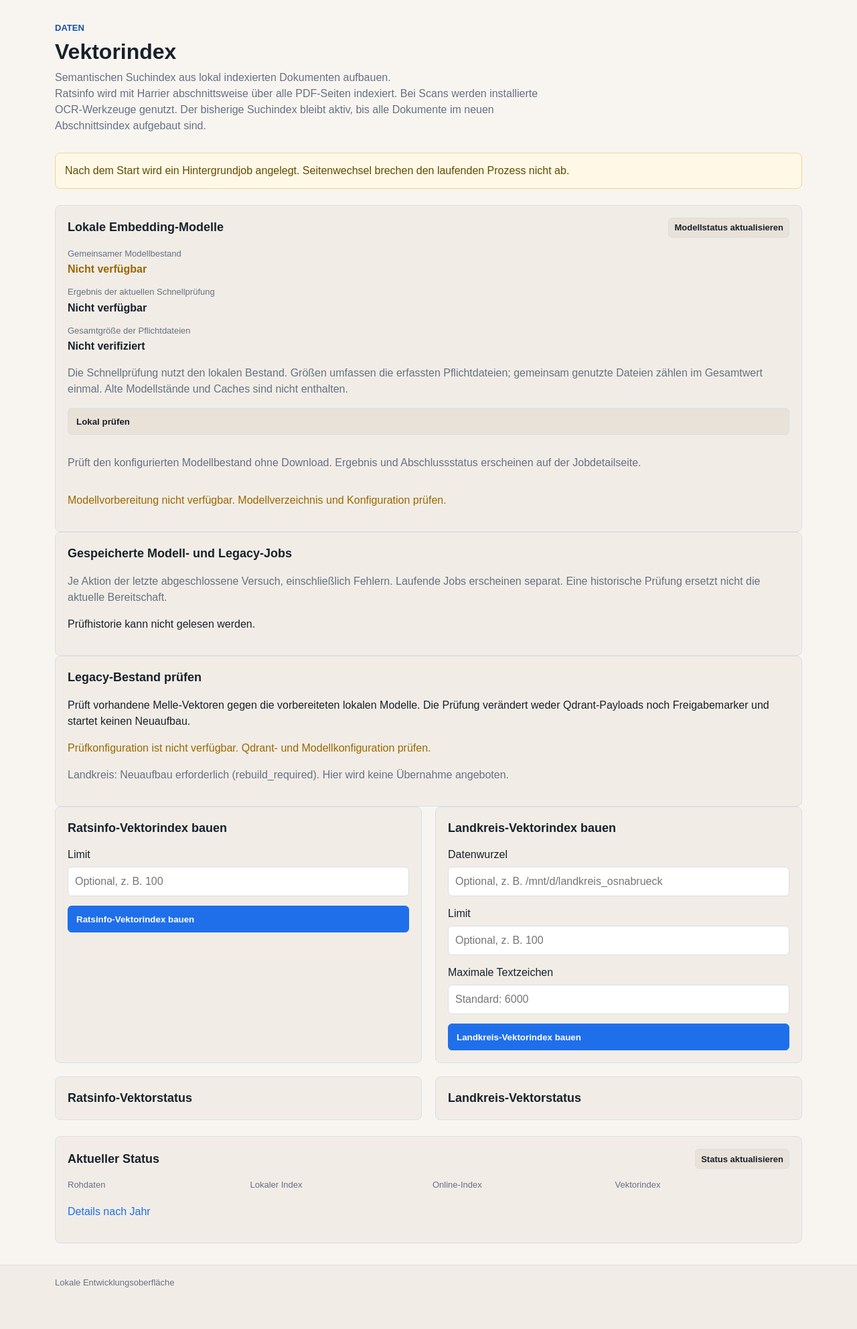
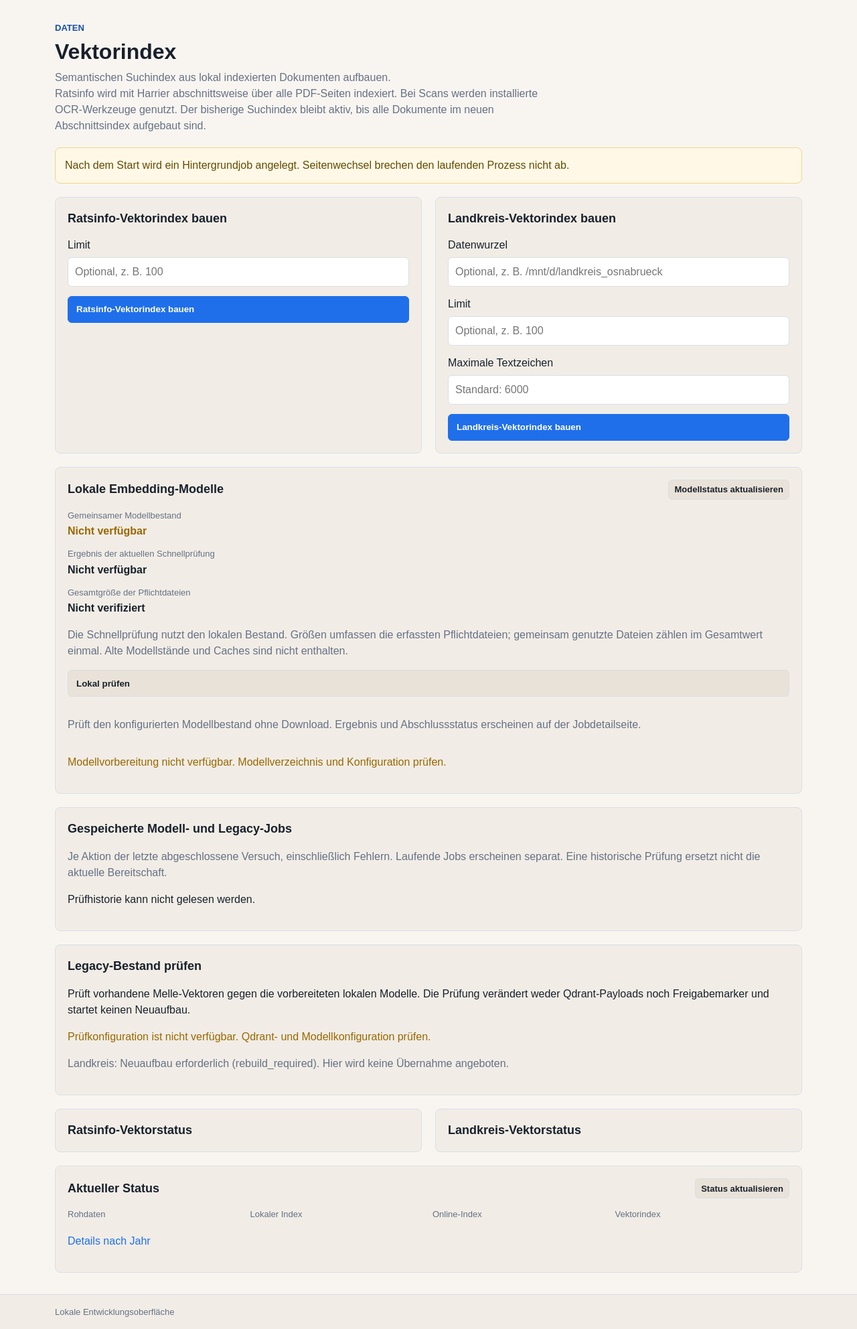
Before and after one commit to WehkingDiane/ratsi_melle, a Django app: template web/data_tools/templates/data_tools/service_vector.html in a window 1280 px wide. Shown: the part 77-2061 px from the top of the page at 67% size. Before the commit the page ends 1999 px from the top, so only its background shows below. Run offline with Django 5.2, Linux system fonts and the light colour scheme; the template is opened without the code that fills it, so the values that code supplies are empty.

Commit message:
Move vector builds above status panels and unify spacing

```diff
--- a/web/core/static/core/css/components.css
+++ b/web/core/static/core/css/components.css
@@ -489,6 +489,17 @@ tr:last-child td {
   margin-bottom: 18px;
 }
 
+.vector-page {
+  display: grid;
+  gap: 20px;
+}
+
+.vector-page > .page-heading,
+.vector-page > .service-status,
+.vector-page > .empty-state.service-note {
+  margin: 0;
+}
+
 .job-indicator {
   align-items: center;
   background: #fff8e6;
--- a/web/data_tools/templates/data_tools/service_vector.html
+++ b/web/data_tools/templates/data_tools/service_vector.html
@@ -4,6 +4,7 @@
 {% block title %}Vektorindex - Ratsi Melle{% endblock %}
 
 {% block content %}
+<div class="vector-page">
 <section class="page-heading">
   <p class="eyebrow">Daten</p>
   <h1>Vektorindex</h1>
@@ -12,6 +13,30 @@
 </section>
 
 {% include "core/partials/service_result.html" %}
+
+<section class="grid two-columns">
+  <article class="panel">
+    <h2>Ratsinfo-Vektorindex bauen</h2>
+    <form method="post" class="form-stack">
+      {% csrf_token %}
+      <input type="hidden" name="action" value="build_vector_index">
+      <label>Limit <input type="number" name="limit" min="1" placeholder="Optional, z. B. 100"></label>
+      <button class="button primary" type="submit">Ratsinfo-Vektorindex bauen</button>
+    </form>
+  </article>
+
+  <article class="panel">
+    <h2>Landkreis-Vektorindex bauen</h2>
+    <form method="post" class="form-stack">
+      {% csrf_token %}
+      <input type="hidden" name="action" value="build_landkreis_vector_index">
+      <label>Datenwurzel <input type="text" name="data_dir" placeholder="Optional, z. B. /mnt/d/landkreis_osnabrueck"></label>
+      <label>Limit <input type="number" name="limit" min="1" placeholder="Optional, z. B. 100"></label>
+      <label>Maximale Textzeichen <input type="number" name="max_text_chars" min="1" placeholder="Standard: 6000"></label>
+      <button class="button primary" type="submit">Landkreis-Vektorindex bauen</button>
+    </form>
+  </article>
+</section>
 
 {% with models=status.embedding_models %}
 <section class="panel service-status" data-service-status data-status-url="{% url 'data_tools:service_status' %}" id="embedding-model-status">
@@ -84,28 +109,6 @@
 
 <section class="grid two-columns">
   <article class="panel">
-    <h2>Ratsinfo-Vektorindex bauen</h2>
-    <form method="post" class="form-stack">
-      {% csrf_token %}
-      <input type="hidden" name="action" value="build_vector_index">
-      <label>Limit <input type="number" name="limit" min="1" placeholder="Optional, z. B. 100"></label>
-      <button class="button primary" type="submit">Ratsinfo-Vektorindex bauen</button>
-    </form>
-  </article>
-
-  <article class="panel">
-    <h2>Landkreis-Vektorindex bauen</h2>
-    <form method="post" class="form-stack">
-      {% csrf_token %}
-      <input type="hidden" name="action" value="build_landkreis_vector_index">
-      <label>Datenwurzel <input type="text" name="data_dir" placeholder="Optional, z. B. /mnt/d/landkreis_osnabrueck"></label>
-      <label>Limit <input type="number" name="limit" min="1" placeholder="Optional, z. B. 100"></label>
-      <label>Maximale Textzeichen <input type="number" name="max_text_chars" min="1" placeholder="Standard: 6000"></label>
-      <button class="button primary" type="submit">Landkreis-Vektorindex bauen</button>
-    </form>
-  </article>
-
-  <article class="panel">
     <h2>Ratsinfo-Vektorstatus</h2>
     {% if vector_status %}
       <dl class="facts">
@@ -155,4 +158,5 @@
 </section>
 
 {% include "core/partials/service_status.html" %}
+</div>
 {% endblock %}
```
Also changed, not shown: docs/web_ui.md (+1 -1 lines), README.md, 1 other file.
